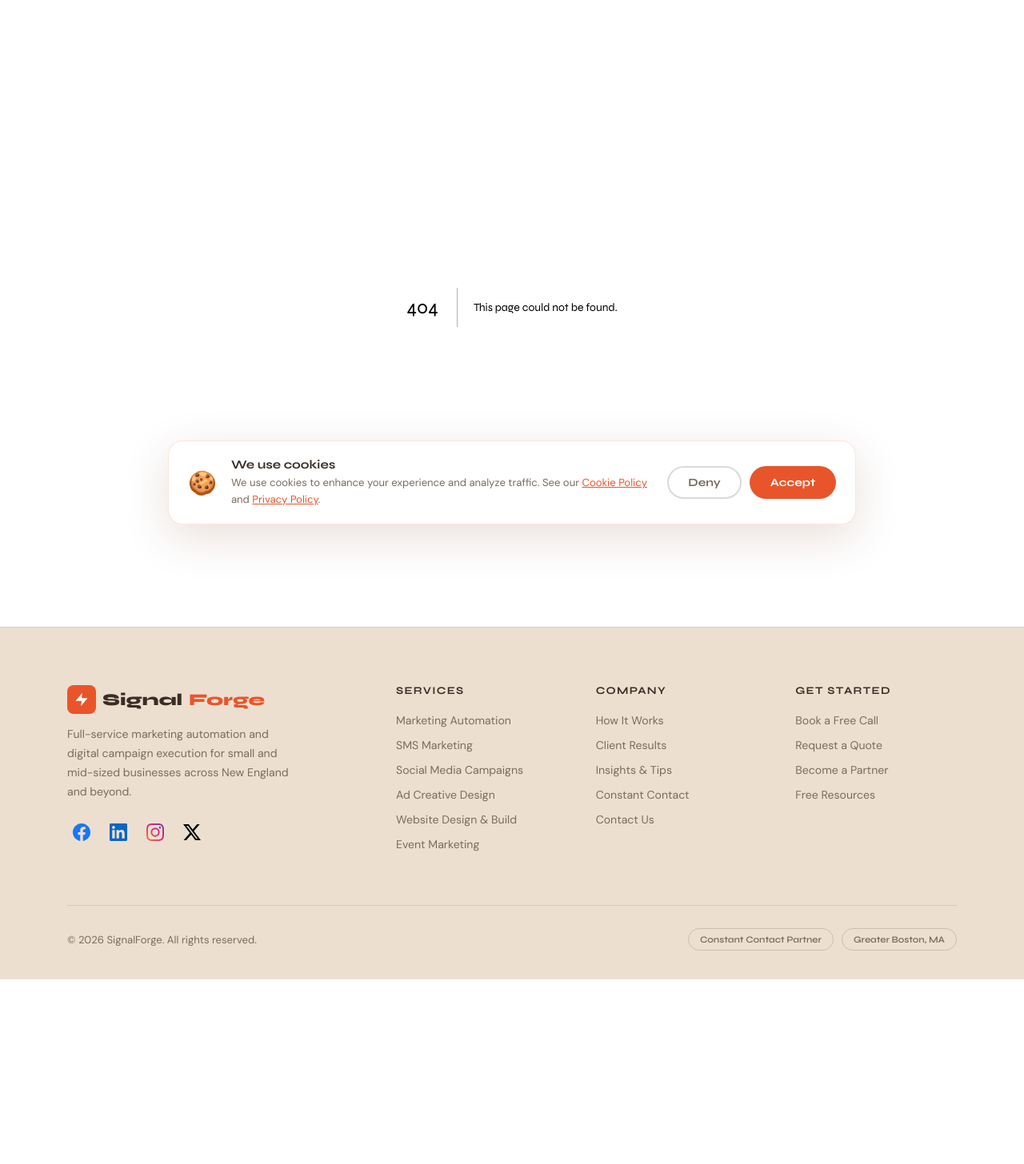
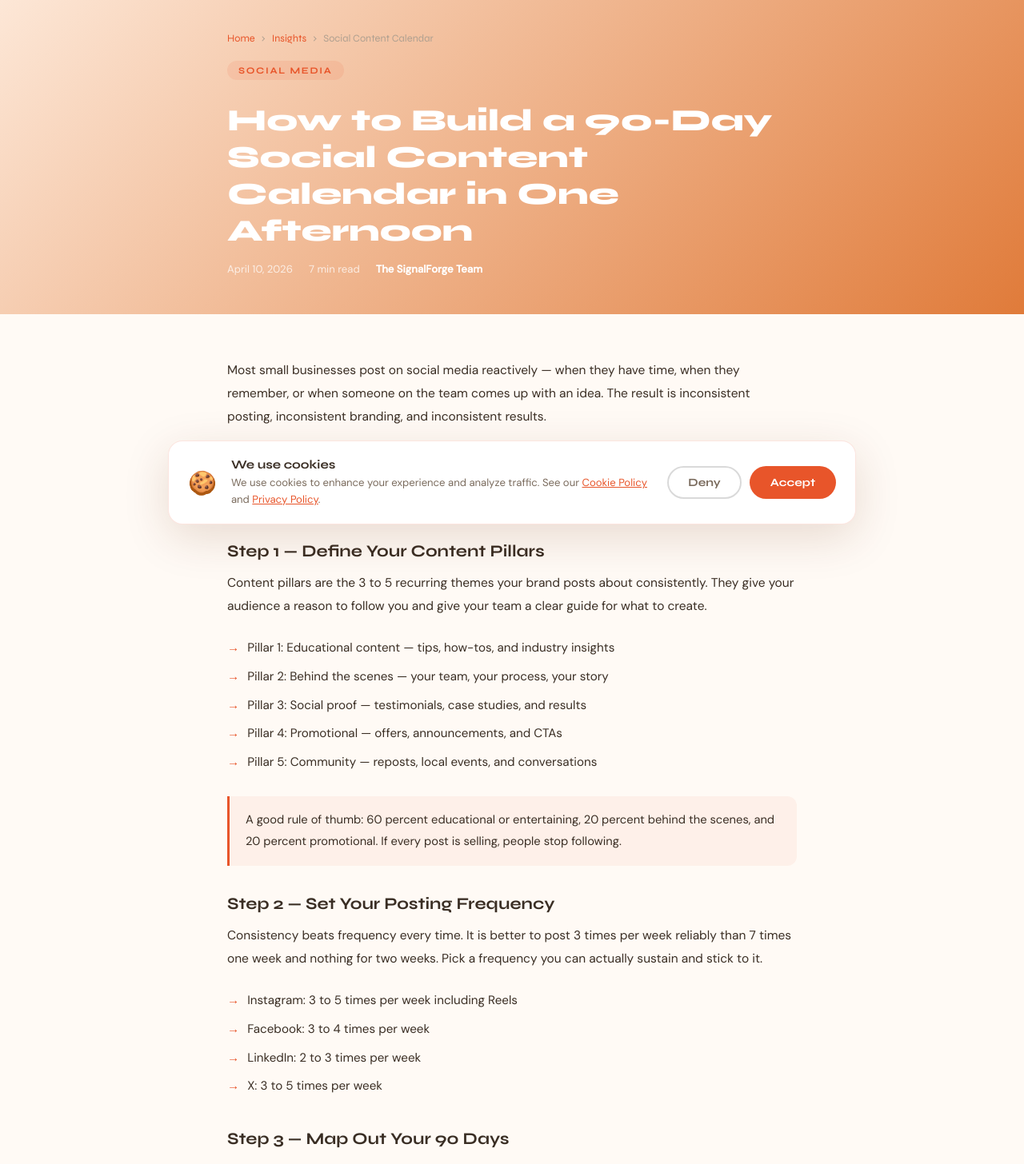
Before and after one commit to halojumper/SignalForge, a Next.js app: page /insights/social-content-calendar in a window 1280 px wide. Before the commit this address had no page. Shown: the part 120-1576 px from the top of the page at 80% size. Before the commit the page ends 1345 px from the top, so only its background shows below. Built offline with nearby package versions, Linux system fonts and the light colour scheme.

Commit message:
Create page.tsx
Add social content calendar article

```diff
--- /dev/null
+++ b/app/insights/social-content-calendar/page.tsx
@@ -0,0 +1,109 @@
+import type { Metadata } from 'next';
+import Link from 'next/link';
+
+export const metadata: Metadata = {
+  title: 'How to Build a 90-Day Social Content Calendar in One Afternoon | SignalForge',
+  description: 'A simple framework that takes the guesswork out of what to post and when.',
+};
+
+export default function SocialContentCalendar() {
+  return (
+    <>
+      <style>{`
+        .article-body p { font-size:0.97rem; line-height:1.85; color:var(--text); margin-bottom:20px; }
+        .article-body h2 { font-family:Syne,sans-serif; font-size:1.3rem; font-weight:700; color:var(--text); margin:36px 0 14px; }
+        .article-body ul { margin:0 0 20px 0; padding:0; list-style:none; }
+        .article-body ul li { font-size:0.95rem; line-height:1.7; color:var(--text); padding:5px 0; display:flex; gap:10px; }
+        .article-body ul li span { color:var(--coral); font-weight:700; flex-shrink:0; }
+        .article-tip { background:rgba(232,85,42,0.06); border-left:3px solid var(--coral); border-radius:0 12px 12px 0; padding:16px 20px; margin:24px 0; }
+        .article-tip p { margin:0 !important; font-size:0.92rem !important; }
+      `}</style>
+
+      <div style={{background:'linear-gradient(135deg,#fde8d8,#e07b3a)',padding:'56px 0 48px'}}>
+        <div className="container" style={{maxWidth:760}}>
+          <div className="breadcrumb">
+            <Link href="/">Home</Link><span>›</span>
+            <Link href="/insights">Insights</Link><span>›</span>
+            <span>Social Content Calendar</span>
+          </div>
+          <div style={{marginTop:20}}>
+            <span className="section-label">Social Media</span>
+            <h1 style={{fontSize:'clamp(1.6rem,3.5vw,2.4rem)',fontWeight:800,color:'var(--white)',lineHeight:1.2,margin:'12px 0 16px'}}>
+              How to Build a 90-Day Social Content Calendar in One Afternoon
+            </h1>
+            <div style={{display:'flex',gap:20,alignItems:'center',flexWrap:'wrap'}}>
+              <span style={{fontSize:'0.82rem',color:'rgba(255,255,255,0.75)'}}>April 10, 2026</span>
+              <span style={{fontSize:'0.82rem',color:'rgba(255,255,255,0.75)'}}>7 min read</span>
+              <span style={{fontSize:'0.82rem',fontWeight:700,color:'var(--white)'}}>The SignalForge Team</span>
+            </div>
+          </div>
+        </div>
+      </div>
+
+      <div style={{background:'var(--cream)',padding:'56px 0 72px'}}>
+        <div className="container article-body" style={{maxWidth:760}}>
+
+          <p>Most small businesses post on social media reactively — when they have time, when they remember, or when someone on the team comes up with an idea. The result is inconsistent posting, inconsistent branding, and inconsistent results.</p>
+
+          <p>A 90-day content calendar fixes all of that. And the good news is you do not need a marketing agency or a full-time social media manager to build one. You just need a clear framework and one focused afternoon.</p>
+
+          <h2>Step 1 — Define Your Content Pillars</h2>
+          <p>Content pillars are the 3 to 5 recurring themes your brand posts about consistently. They give your audience a reason to follow you and give your team a clear guide for what to create.</p>
+          <ul>
+            <li><span>→</span>Pillar 1: Educational content — tips, how-tos, and industry insights</li>
+            <li><span>→</span>Pillar 2: Behind the scenes — your team, your process, your story</li>
+            <li><span>→</span>Pillar 3: Social proof — testimonials, case studies, and results</li>
+            <li><span>→</span>Pillar 4: Promotional — offers, announcements, and CTAs</li>
+            <li><span>→</span>Pillar 5: Community — reposts, local events, and conversations</li>
+          </ul>
+          <div className="article-tip">
+            <p>A good rule of thumb: 60 percent educational or entertaining, 20 percent behind the scenes, and 20 percent promotional. If every post is selling, people stop following.</p>
+          </div>
+
+          <h2>Step 2 — Set Your Posting Frequency</h2>
+          <p>Consistency beats frequency every time. It is better to post 3 times per week reliably than 7 times one week and nothing for two weeks. Pick a frequency you can actually sustain and stick to it.</p>
+          <ul>
+            <li><span>→</span>Instagram: 3 to 5 times per week including Reels</li>
+            <li><span>→</span>Facebook: 3 to 4 times per week</li>
+            <li><span>→</span>LinkedIn: 2 to 3 times per week</li>
+            <li><span>→</span>X: 3 to 5 times per week</li>
+          </ul>
+
+          <h2>Step 3 — Map Out Your 90 Days</h2>
+          <p>Open a spreadsheet or a simple calendar tool. Block out any known dates first — holidays, promotions, product launches, local events. Then fill in your content pillars across the remaining days in a rotating pattern.</p>
+          <div className="article-tip">
+            <p>You do not need to write the actual posts yet. Just note the pillar and the topic for each day. The writing comes later and goes much faster when you already know what you are writing about.</p>
+          </div>
+
+          <h2>Step 4 — Batch Create Your Content</h2>
+          <p>Once your calendar is mapped, set aside time to batch create content in blocks. Write all your educational posts in one session. Shoot all your behind-the-scenes photos in another. Batch creation is significantly more efficient than creating one post at a time.</p>
+          <ul>
+            <li><span>→</span>Write captions in batches of 10 to 15 at a time</li>
+            <li><span>→</span>Design graphics in one session using templates</li>
+            <li><span>→</span>Film multiple Reels or videos on the same day</li>
+            <li><span>→</span>Schedule everything in advance using a scheduling tool</li>
+          </ul>
+
+          <h2>Step 5 — Schedule and Automate</h2>
+          <p>Tools like Meta Business Suite, Later, or Buffer let you schedule posts weeks in advance. Once your content is batched and scheduled, your social media runs on autopilot for weeks at a time — freeing you to focus on running your business.</p>
+          <p>At SignalForge we build and manage complete social content calendars for our clients, including content creation, scheduling, and monthly performance reporting. If you want the system without the work, we can help.</p>
+
+          <div style={{marginTop:40,paddingTop:32,borderTop:'1px solid rgba(0,0,0,0.08)',display:'flex',gap:16,flexWrap:'wrap'}}>
+            <Link href="/services#social-media" className="btn btn-primary">See Our Social Media Services</Link>
+            <Link href="/contact" className="btn btn-outline">Book a Free Call</Link>
+          </div>
+
+          <div style={{marginTop:48,paddingTop:32,borderTop:'1px solid rgba(0,0,0,0.08)'}}>
+            <div style={{fontFamily:'Syne,sans-serif',fontSize:'0.8rem',fontWeight:700,textTransform:'uppercase',letterSpacing:'0.1em',color:'var(--mid-gray)',marginBottom:16}}>More Articles</div>
+            <div style={{display:'flex',flexDirection:'column',gap:12}}>
+              <Link href="/insights/automation-workflows" style={{fontSize:'0.92rem',color:'var(--coral)',fontWeight:600}}>The 5 Automation Workflows Every Small Business Should Have Running Today →</Link>
+              <Link href="/insights/sms-vs-email" style={{fontSize:'0.92rem',color:'var(--coral)',fontWeight:600}}>Why SMS Outperforms Email for Flash Sales →</Link>
+              <Link href="/insights/pre-event-email-sequence" style={{fontSize:'0.92rem',color:'var(--coral)',fontWeight:600}}>The Pre-Event Email Sequence That Fills Seats Every Time →</Link>
+            </div>
+          </div>
+
+        </div>
+      </div>
+    </>
+  );
+}
```
